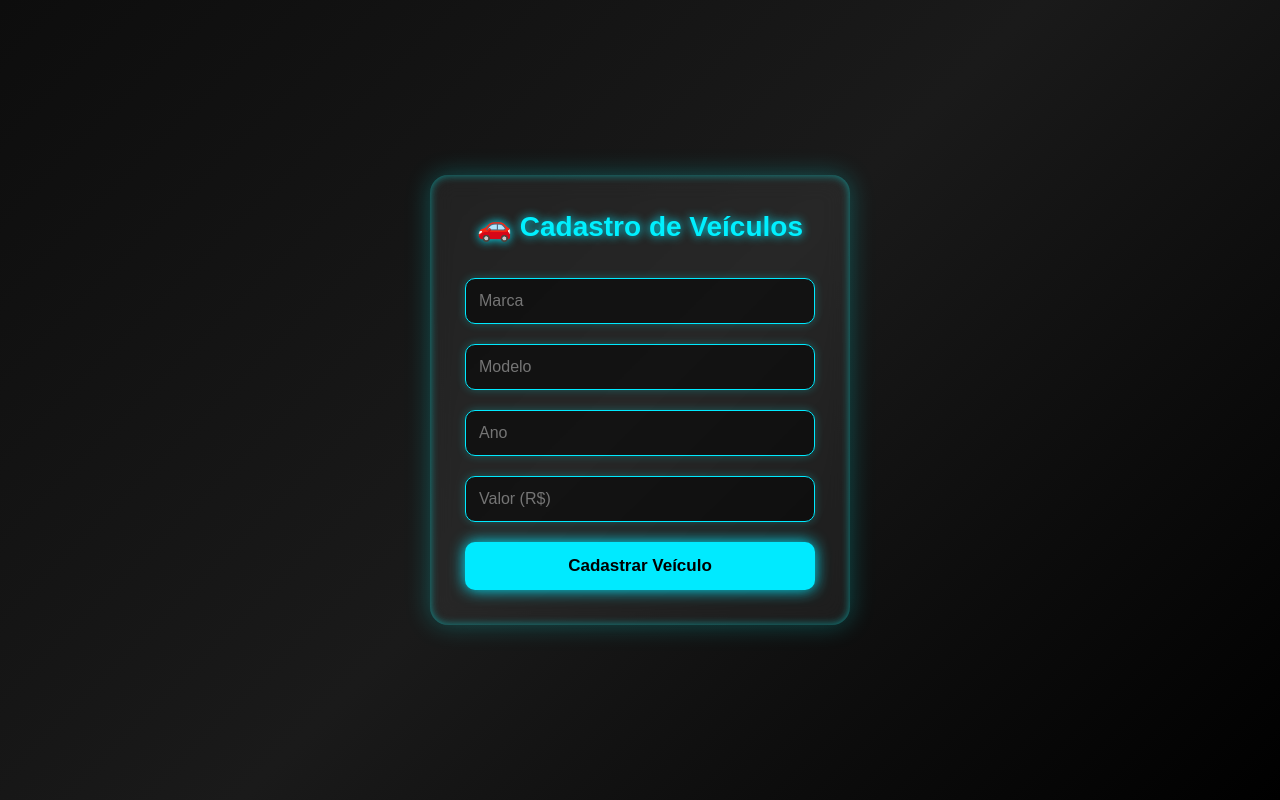
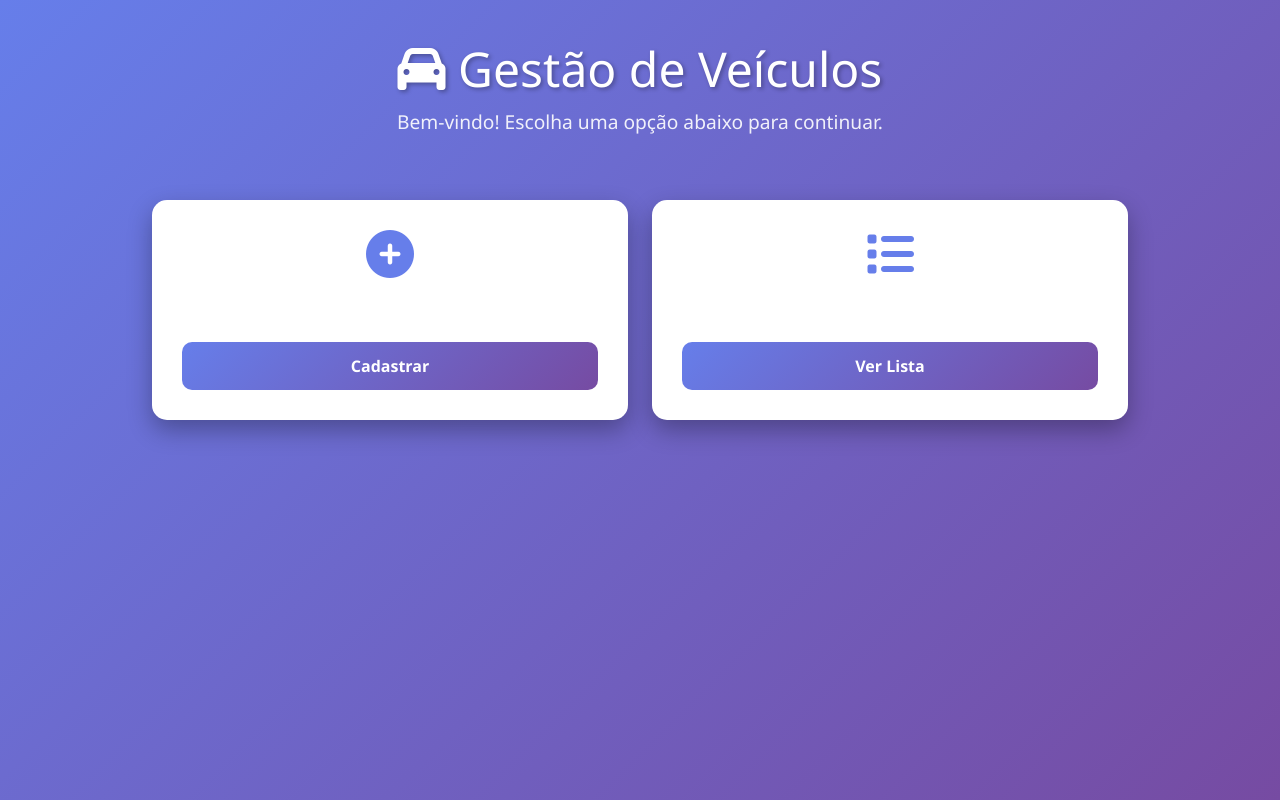
Before and after one commit to lauamkennedy/projeto_final, a PHP site: page / in a window 1280 px wide. Run offline with PHP 8.4, Linux system fonts and the light colour scheme.

Commit message:
alterção na pagina inicial

```diff
--- a/index.php
+++ b/index.php
@@ -1,48 +1,97 @@
-<?php
-require "admin/config.inc.php"; // conexão com o banco
-
-// Verifica se o formulário foi enviado
-if($_SERVER["REQUEST_METHOD"] == "POST") {
-    $marca = $_POST['marca'];
-    $modelo = $_POST['modelo'];
-    $ano = $_POST['ano'];
-    $valor = $_POST['valor'];
-
-    // Monta o SQL
-    $sql = "INSERT INTO veiculos (marca, modelo, ano, valor)
-            VALUES ('$marca', '$modelo', '$ano', '$valor')";
-
-    // Executa e verifica se deu certo
-    if (mysqli_query($conexao, $sql)) {
-        $mensagem = "<span style='color:green; font-weight:bold;'>✅ Veículo cadastrado com sucesso!</span>";
-    } else {
-        $mensagem = "<span style='color:red;'>❌ Erro ao salvar: " . mysqli_error($conexao) . "</span>";
-    }
-}
-?>
 <!DOCTYPE html>
 <html lang="pt-br">
 <head>
     <meta charset="UTF-8">
     <meta name="viewport" content="width=device-width, initial-scale=1.0">
-    <title>🚗 Cadastro de Veículos</title>
-    <link rel="stylesheet" href=".css">
+    <title>🏠 Página Inicial</title>
+    <link href="https://cdnjs.cloudflare.com/ajax/libs/font-awesome/6.4.0/css/all.min.css" rel="stylesheet">
+    <link href="https://cdn.jsdelivr.net/npm/bootstrap@5.3.0/dist/css/bootstrap.min.css" rel="stylesheet">
+
+    <style>
+        body {
+            background: linear-gradient(135deg, #667eea 0%, #764ba2 100%);
+            min-height: 100vh;
+            font-family: 'Segoe UI', Tahoma, Geneva, Verdana, sans-serif;
+            padding: 40px 20px;
+        }
+
+        .container {
+            max-width: 1000px;
+            margin: auto;
+            text-align: center;
+            color: white;
+        }
+
+        h1 {
+            font-size: 3rem;
+            text-shadow: 2px 2px 4px rgba(0,0,0,0.3);
+            margin-bottom: 10px;
+        }
+
+        p {
+            font-size: 1.2rem;
+            opacity: 0.9;
+            margin-bottom: 40px;
+        }
+
+        .card-menu {
+            background: white;
+            border-radius: 15px;
+            padding: 30px;
+            box-shadow: 0 10px 25px rgba(0,0,0,0.3);
+            transition: transform .2s, box-shadow .2s;
+        }
+
+        .card-menu:hover {
+            transform: translateY(-5px);
+            box-shadow: 0 15px 35px rgba(0,0,0,0.4);
+        }
+
+        .card-menu i {
+            font-size: 3rem;
+            margin-bottom: 15px;
+            color: #667eea;
+        }
+
+        a.btn-acesso {
+            display: block;
+            margin-top: 15px;
+            background: linear-gradient(135deg, #667eea 0%, #764ba2 100%);
+            color: white;
+            padding: 12px;
+            border-radius: 10px;
+            text-decoration: none;
+            font-weight: bold;
+            transition: .2s;
+        }
+
+        a.btn-acesso:hover {
+            box-shadow: 0 10px 20px rgba(102,126,234,0.4);
+        }
+    </style>
 </head>
 <body>
+    <div class="container">
+        <h1><i class="fas fa-car"></i> Gestão de Veículos</h1>
+        <p>Bem-vindo! Escolha uma opção abaixo para continuar.</p>
 
-    <div class="container">
-        <h1>🚗 Cadastro de Veículos</h1>
+        <div class="row g-4 mt-4">
+            <div class="col-md-6">
+                <div class="card-menu">
+                    <i class="fas fa-plus-circle"></i>
+                    <h3>Cadastrar Veículos</h3>
+                    <a href="cadastro-veiculos.php" class="btn-acesso">Cadastrar</a>
+                </div>
+            </div>
 
-        <form action="" method="post">
-            <input type="text" name="marca" placeholder="Marca" required>
-            <input type="text" name="modelo" placeholder="Modelo" required>
-            <input type="number" name="ano" placeholder="Ano" required>
-            <input type="number" name="valor" placeholder="Valor (R$)" step="0.01" required>
-            <input type="submit" value="Cadastrar Veículo">
-        </form>
-        <?php if(!empty($mensagem)): ?>
-            <p class="mensagem"><?= $mensagem ?></p>
-        <?php endif;?>
+            <div class="col-md-6">
+                <div class="card-menu">
+                    <i class="fas fa-list"></i>
+                    <h3>Listar Veículos</h3>
+                    <a href="veiculos-cadastrados.php" class="btn-acesso">Ver Lista</a>
+                </div>
+            </div>
+        </div>
     </div>
 </body>
 </html>
```
